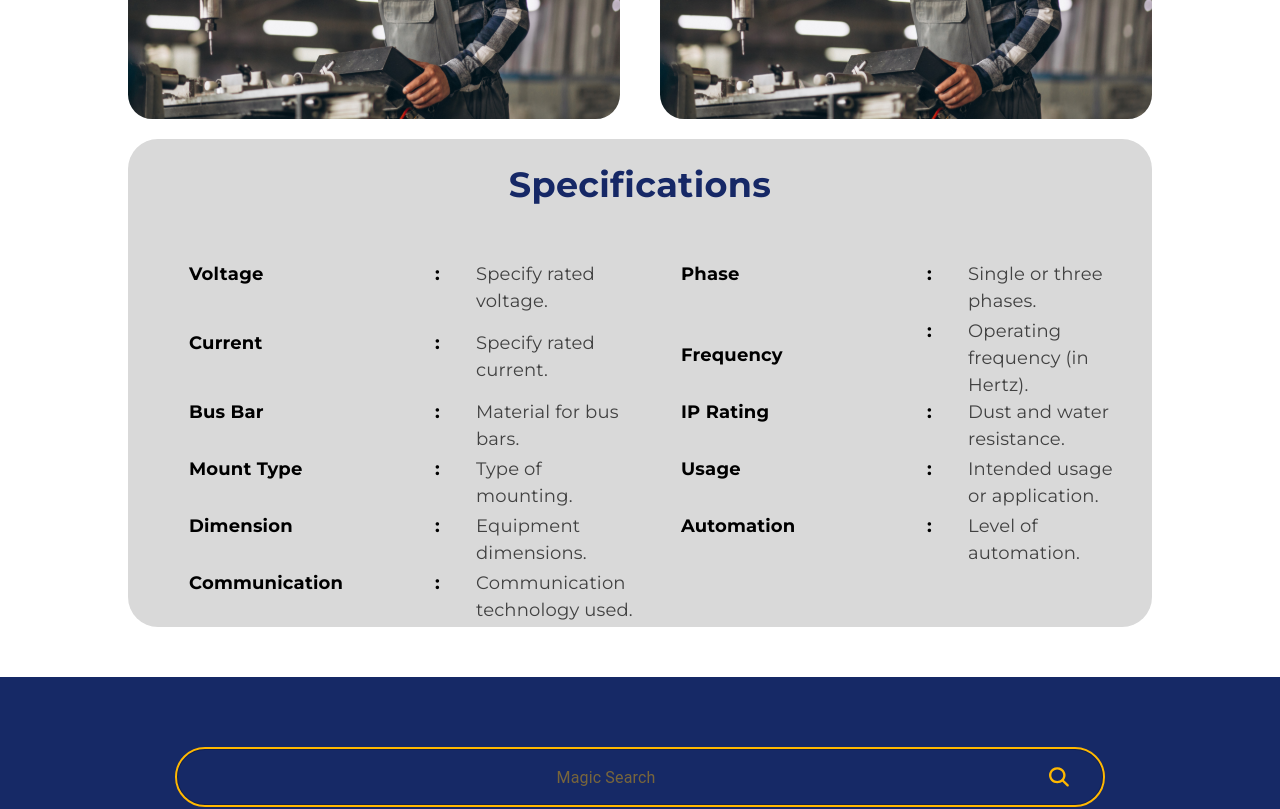
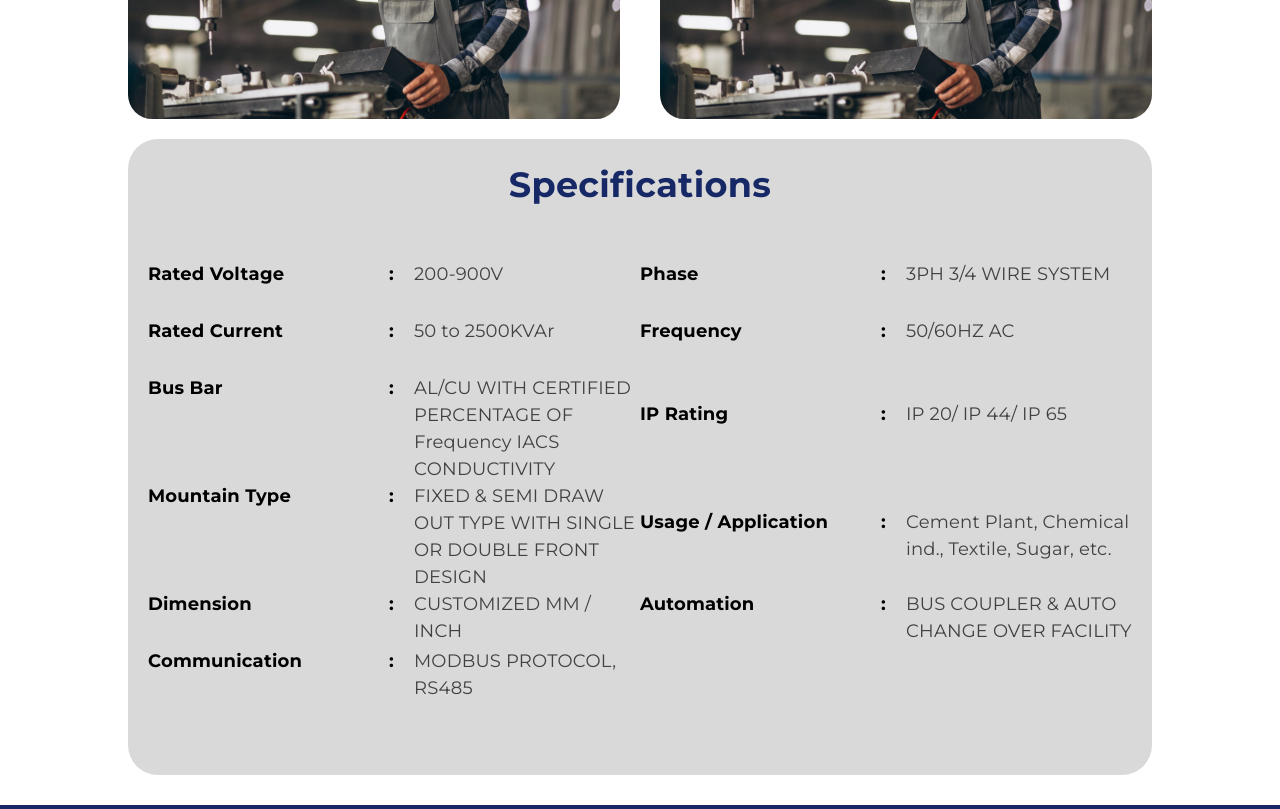
Before and after one commit to Chirag-Jani/tatvamasi-automation, a React (Create React App) app: page /electrical-solution/apfc in a window 1280 px wide. Shown: the part 500-1309 px from the top of the page. Built offline with nearby package versions, Linux system fonts and the light colour scheme.

Commit message:
feat: updated build with data deployed

```diff
--- a/src/components/eletricalsolution/Panel.js
+++ b/src/components/eletricalsolution/Panel.js
@@ -10,9 +10,6 @@ const Panel = () => {
   let { panel } = useParams();
 
   const Specs = PanelList.find((p) => p.path === panel);
-  console.log(Specs);
-
-  console.log(panel);
 
   return (
     <>
@@ -69,10 +66,9 @@ const Panel = () => {
         <Box
           sx={{
             padding: "20px",
-            paddingBottom: "0",
             borderRadius: "30px",
             backgroundColor: "#D9D9D9",
-            marginBottom: "50px",
+            marginBottom: "30px",
           }}
         >
           <Box>
@@ -119,12 +115,15 @@ const Panel = () => {
                       margin: "auto",
                     }}
                   >
+                    {item.label !== null && (
+                      <>
                         <Grid
                           item
-                      xs={5}
+                          xs={6}
                           sx={{
-                        margin: "auto",
                             marginBottom: "30px",
+                            display: "flex",
+                            justifyContent: "space-between",
                           }}
                         >
                           <Typography
@@ -134,16 +133,13 @@ const Panel = () => {
                                 lg: "18px",
                                 m: "18px",
                                 sm: "18px",
-                            xs: "14px",
+                                xs: "12px",
                               },
                               fontFamily: "Montserrat-bold",
                             }}
                           >
                             {item.label}
                           </Typography>
-                    </Grid>
-                    {item.label !== null && (
-                      <Grid item xs={1}>
                           <Typography
                             sx={{
                               fontSize: {
@@ -151,7 +147,7 @@ const Panel = () => {
                                 lg: "18px",
                                 m: "18px",
                                 sm: "18px",
-                              xs: "14px",
+                                xs: "12px",
                               },
                               fontFamily: "Montserrat-bold",
                             }}
@@ -159,8 +155,7 @@ const Panel = () => {
                             :
                           </Typography>
                         </Grid>
-                    )}
-                    <Grid item xs={4}>
+                        <Grid item xs={6}>
                           <Typography
                             sx={{
                               fontSize: {
@@ -168,15 +163,18 @@ const Panel = () => {
                                 lg: "18px",
                                 m: "18px",
                                 sm: "18px",
-                            xs: "14px",
+                                xs: "12px",
                               },
                               fontFamily: "Montserrat",
                               color: "#414141",
+                              paddingLeft: "20px",
                             }}
                           >
                             {item.info}
                           </Typography>
                         </Grid>
+                      </>
+                    )}
                   </Grid>
                 );
               })}
--- a/src/resources/data/data.js
+++ b/src/resources/data/data.js
@@ -22,51 +22,51 @@ export const data = [
       {
         name: "PCC Panel",
         path: "pcc",
-        desc: "Description to be added!",
+        desc: "PCC Description to be added!",
         specs: [
           {
-            label: "Voltage",
-            info: "Specify rated voltage.",
+            label: "Rated Voltage",
+            info: "415V",
           },
           {
             label: "Phase",
-            info: "Single or three phases.",
+            info: "3PH 3/4 WIRE SYSTEM",
           },
           {
-            label: "Current",
-            info: "Specify rated current.",
+            label: "Rated Current",
+            info: "UPTO 6300A, 100KA",
           },
           {
             label: "Frequency",
-            info: "Operating frequency (in Hertz).",
+            info: "50HZ AC",
           },
           {
             label: "Bus Bar",
-            info: "Material for bus bars.",
+            info: "AL/CU WITH CERTIFIED PERCENTAGE OF Frequency IACS CONDUCTIVITY",
           },
           {
             label: "IP Rating",
-            info: "Dust and water resistance.",
+            info: "IP 20/ IP 44/ IP 65",
           },
           {
-            label: "Mount Type",
-            info: "Type of mounting.",
+            label: "Mountain Type",
+            info: "FIXED & SEMI DRAW OUT TYPE WITH SINGLE OR DOUBLE FRONT DESIGN",
           },
           {
-            label: "Usage",
-            info: "Intended usage or application.",
+            label: "Usage / Application",
+            info: "Cement Plant, Chemical ind., Textile, Sugar, etc.",
           },
           {
             label: "Dimension",
-            info: "Equipment dimensions.",
+            info: "CUSTOMIZED MM / INCH",
           },
           {
             label: "Automation",
-            info: "Level of automation.",
+            info: "BUS COUPLER & AUTO CHANGE OVER FACILITY",
           },
           {
             label: "Communication",
-            info: "Communication technology used.",
+            info: "MODBUS PROTOCOL, RS485",
           },
           {
             label: null,
@@ -76,52 +76,52 @@ export const data = [
       },
       {
         name: "MCC Panel",
-        desc: "Description to be added!",
+        desc: "MCC Description to be added!",
         path: "mcc",
         specs: [
           {
-            label: "Voltage",
-            info: "Specify rated voltage.",
+            label: "Rated Voltage",
+            info: "240/415V",
           },
           {
             label: "Phase",
-            info: "Single or three phases.",
+            info: "3PH 3/4 WIRE SYSTEM",
           },
           {
-            label: "Current",
-            info: "Specify rated current.",
+            label: "Rated Current",
+            info: "UPTO 6300A, 100KA",
           },
           {
             label: "Frequency",
-            info: "Operating frequency (in Hertz).",
+            info: "50/60HZ AC",
           },
           {
             label: "Bus Bar",
-            info: "Material for bus bars.",
+            info: "AL/CU WITH CERTIFIED PERCENTAGE OF Frequency IACS CONDUCTIVITY",
           },
           {
             label: "IP Rating",
-            info: "Dust and water resistance.",
+            info: "IP 20/ IP 44/ IP 65",
           },
           {
-            label: "Mount Type",
-            info: "Type of mounting.",
+            label: "Mountain Type",
+            info: "FIXED & SEMI DRAW OUT TYPE WITH SINGLE OR DOUBLE FRONT DESIGN",
           },
           {
-            label: "Usage",
-            info: "Intended usage or application.",
+            label: "Usage / Application",
+            info: "Cement Plant, Chemical ind., Textile, Sugar, etc.",
           },
           {
             label: "Dimension",
-            info: "Equipment dimensions.",
+            info: "CUSTOMIZED MM / INCH",
           },
           {
             label: "Automation",
-            info: "Level of automation.",
+            info: "BUS COUPLER & AUTO CHANGE OVER FACILITY",
           },
           {
             label: "Communication",
-            info: "Communication technology used.",
+            info: "MODBUS PROTOCOL, RS485",
           },
           {
             label: null,
@@ -131,52 +131,52 @@ export const data = [
       },
       {
         name: "APFC Panel",
-        desc: "Description to be added!",
+        desc: "APFC Description to be added!",
         path: "apfc",
         specs: [
           {
-            label: "Voltage",
-            info: "Specify rated voltage.",
+            label: "Rated Voltage",
+            info: "200-900V",
           },
           {
             label: "Phase",
-            info: "Single or three phases.",
+            info: "3PH 3/4 WIRE SYSTEM",
           },
           {
-            label: "Current",
-            info: "Specify rated current.",
+            label: "Rated Current",
+            info: "50 to 2500KVAr",
           },
           {
             label: "Frequency",
-            info: "Operating frequency (in Hertz).",
+            info: "50/60HZ AC",
           },
           {
             label: "Bus Bar",
-            info: "Material for bus bars.",
+            info: "AL/CU WITH CERTIFIED PERCENTAGE OF Frequency IACS CONDUCTIVITY",
           },
           {
             label: "IP Rating",
-            info: "Dust and water resistance.",
+            info: "IP 20/ IP 44/ IP 65",
           },
           {
-            label: "Mount Type",
-            info: "Type of mounting.",
+            label: "Mountain Type",
+            info: "FIXED & SEMI DRAW OUT TYPE WITH SINGLE OR DOUBLE FRONT DESIGN",
           },
           {
-            label: "Usage",
-            info: "Intended usage or application.",
+            label: "Usage / Application",
+            info: "Cement Plant, Chemical ind., Textile, Sugar, etc.",
           },
           {
             label: "Dimension",
-            info: "Equipment dimensions.",
+            info: "CUSTOMIZED MM / INCH",
           },
           {
             label: "Automation",
-            info: "Level of automation.",
+            info: "BUS COUPLER & AUTO CHANGE OVER FACILITY",
           },
           {
             label: "Communication",
-            info: "Communication technology used.",
+            info: "MODBUS PROTOCOL, RS485",
           },
           {
             label: null,
@@ -186,162 +186,154 @@ export const data = [
       },
       {
         name: "VFD Panel",
-        desc: "Description to be added!",
+        desc: "VFD Description to be added!",
         path: "vfd",
         specs: [
           {
-            label: "Voltage",
-            info: "Specify rated voltage.",
+            label: "Rated Voltage",
+            info: "Low Voltage (LV)",
           },
           {
             label: "Phase",
-            info: "Single or three phases.",
+            info: "THREE PHASE",
           },
           {
-            label: "Current",
-            info: "Specify rated current.",
+            label: "Motor Power Range",
+            info: "UPTO 200KW",
           },
           {
             label: "Frequency",
-            info: "Operating frequency (in Hertz).",
+            info: "50/60HZ AC",
           },
           {
             label: "Bus Bar",
-            info: "Material for bus bars.",
+            info: "AL/CU WITH CERTIFIED PERCENTAGE OF Frequency IACS CONDUCTIVITY",
           },
           {
-            label: "IP Rating",
-            info: "Dust and water resistance.",
+            label: "Standard",
+            info: "IEC 60076-6",
           },
           {
-            label: "Mount Type",
-            info: "Type of mounting.",
+            label: "Mountain Type",
+            info: "FIXED & SEMI DRAW OUT TYPE WITH SINGLE OR DOUBLE FRONT DESIGN",
           },
           {
-            label: "Usage",
-            info: "Intended usage or application.",
+            label: "Usage / Application",
+            info: "MOTOR SPEED CONTROL & AUTOMATION",
           },
           {
             label: "Dimension",
-            info: "Equipment dimensions.",
+            info: "CUSTOMIZED MM / INCH",
           },
           {
-            label: "Automation",
-            info: "Level of automation.",
+            label: "VFD Compatibility",
+            info: "COMPATIBLE WITH VARIOUS VFD BRANDS",
+          },
+          {
+            label: "Device Integration",
+            info: "MOTORS, SENSORS, PLC",
           },
           {
             label: "Communication",
-            info: "Communication technology used.",
-          },
-          {
-            label: null,
-            info: null,
+            info: "ETHERNET, PROFIBUS, MOBUS, etc.",
           },
         ],
       },
       {
         name: "Soft Starter Panel",
-        desc: "Description to be added!",
+        desc: "Soft Description to be added!",
         path: "soft-starter",
         specs: [
           {
-            label: "Voltage",
-            info: "Specify rated voltage.",
+            label: "Rated Voltage",
+            info: "Low Voltage (LV)",
           },
           {
             label: "Phase",
-            info: "Single or three phases.",
+            info: "THREE PHASE",
           },
           {
-            label: "Current",
-            info: "Specify rated current.",
+            label: "Motor Power Range",
+            info: "0.37kw to 900kw",
           },
           {
             label: "Frequency",
-            info: "Operating frequency (in Hertz).",
+            info: "50/60HZ AC",
           },
           {
             label: "Bus Bar",
-            info: "Material for bus bars.",
+            info: "AL/CU WITH CERTIFIED PERCENTAGE OF Frequency IACS CONDUCTIVITY",
           },
           {
-            label: "IP Rating",
-            info: "Dust and water resistance.",
+            label: "Standard",
+            info: "IEC 60047-4-4",
           },
           {
-            label: "Mount Type",
-            info: "Type of mounting.",
+            label: "Mountain Type",
+            info: "FIXED & SEMI DRAW OUT TYPE WITH SINGLE OR DOUBLE FRONT DESIGN",
           },
           {
-            label: "Usage",
-            info: "Intended usage or application.",
+            label: "Usage / Application",
+            info: "MOTOR SPEED CONTROL & AUTOMATION",
           },
           {
             label: "Dimension",
-            info: "Equipment dimensions.",
-          },
-          {
-            label: "Automation",
-            info: "Level of automation.",
+            info: "CUSTOMIZED MM / INCH",
           },
           {
             label: "Communication",
-            info: "Communication technology used.",
-          },
-          {
-            label: null,
-            info: null,
+            info: "ETHERNET, PROFIBUS, MOBUS, etc.",
           },
         ],
       },
       {
         name: "Draw-out Panel",
-        desc: "Description to be added!",
+        desc: "Draw Description to be added!",
         path: "draw-out",
         specs: [
           {
-            label: "Voltage",
-            info: "Specify rated voltage.",
+            label: "Rated Voltage",
+            info: "Low Voltage (LV)",
           },
           {
             label: "Phase",
-            info: "Single or three phases.",
+            info: "THREE PHASE",
           },
           {
-            label: "Current",
-            info: "Specify rated current.",
+            label: "Motor Power Range",
+            info: "0.37kw to 900kw",
           },
           {
             label: "Frequency",
-            info: "Operating frequency (in Hertz).",
+            info: "50/60HZ AC",
           },
           {
             label: "Bus Bar",
-            info: "Material for bus bars.",
+            info: "AL/CU WITH CERTIFIED PERCENTAGE OF Frequency IACS CONDUCTIVITY",
           },
           {
-            label: "IP Rating",
-            info: "Dust and water resistance.",
+            label: "Standard",
+            info: "IEC 60076-6",
           },
           {
-            label: "Mount Type",
-            info: "Type of mounting.",
+            label: "Mountain Type",
+            info: "FIXED & SEMI DRAW OUT TYPE WITH SINGLE OR DOUBLE FRONT DESIGN",
           },
           {
-            label: "Usage",
-            info: "Intended usage or application.",
+            label: "Usage / Application",
+            info: "ELECTRICAL DISTRIBUTION & CONTROL",
           },
           {
-            label: "Dimension",
-            info: "Equipment dimensions.",
-          },
-          {
-            label: "Automation",
-            info: "Level of automation.",
+            label: "Incoming / Outgoing",
+            info: "DRAWOUT DESIGN (INCOMING & OUTGOING)",
           },
           {
             label: "Communication",
-            info: "Communication technology used.",
+            info: "ETHERNET, PROFIBUS, MOBUS, etc.",
+          },
+          {
+            label: "Remote Monitoring",
+            info: "INTUTIVE AND USER-FRIENDLY",
           },
           {
             label: null,
@@ -351,52 +343,52 @@ export const data = [
       },
       {
         name: "Type Tested Panel",
-        desc: "Description to be added!",
+        desc: "Type Description to be added!",
         path: "type-tested",
         specs: [
           {
-            label: "Voltage",
-            info: "Specify rated voltage.",
+            label: "Rated Voltage",
+            info: "Low Voltage (LV)",
           },
           {
             label: "Phase",
-            info: "Single or three phases.",
+            info: "THREE PHASE",
           },
           {
-            label: "Current",
-            info: "Specify rated current.",
+            label: "Motor Power Range",
+            info: "0.37kw to 900kw",
           },
           {
             label: "Frequency",
-            info: "Operating frequency (in Hertz).",
+            info: "50/60HZ AC",
           },
           {
             label: "Bus Bar",
-            info: "Material for bus bars.",
+            info: "AL/CU WITH CERTIFIED PERCENTAGE OF Frequency IACS CONDUCTIVITY",
           },
           {
-            label: "IP Rating",
-            info: "Dust and water resistance.",
+            label: "Standard",
+            info: "IEC 60947-4-4",
           },
           {
-            label: "Mount Type",
-            info: "Type of mounting.",
+            label: "Mountain Type",
+            info: "FIXED & SEMI DRAW OUT TYPE WITH SINGLE OR DOUBLE FRONT DESIGN",
           },
           {
-            label: "Usage",
-            info: "Intended usage or application.",
+            label: "Usage / Application",
+            info: "MOTOR CONTROL & AUTOMATION",
           },
           {
             label: "Dimension",
-            info: "Equipment dimensions.",
-          },
-          {
-            label: "Automation",
-            info: "Level of automation.",
+            info: "CUSTOMIZED MM / INCH",
           },
           {
             label: "Communication",
-            info: "Communication technology used.",
+            info: "ETHERNET, PROFIBUS, MOBUS, etc.",
+          },
+          {
+            label: "Device Integration",
+            info: "VFD, SOFT STARTERS, PLC, HMI",
           },
           {
             label: null,
@@ -406,52 +398,52 @@ export const data = [
       },
       {
         name: "IMCC Panel",
-        desc: "Description to be added!",
+        desc: "IMCC Description to be added!",
         path: "imcc",
         specs: [
           {
-            label: "Voltage",
-            info: "Specify rated voltage.",
+            label: "Rated Voltage",
+            info: "Low Voltage (LV)",
           },
           {
             label: "Phase",
-            info: "Single or three phases.",
+            info: "THREE PHASE",
           },
           {
-            label: "Current",
-            info: "Specify rated current.",
+            label: "Motor Power Range",
+            info: "0.37kw to 900kw",
           },
           {
             label: "Frequency",
-            info: "Operating frequency (in Hertz).",
+            info: "50/60HZ AC",
           },
           {
             label: "Bus Bar",
-            info: "Material for bus bars.",
+            info: "AL/CU WITH CERTIFIED PERCENTAGE OF Frequency IACS CONDUCTIVITY",
           },
           {
-            label: "IP Rating",
-            info: "Dust and water resistance.",
+            label: "Standard",
+            info: "IEC 60947-4-4",
           },
           {
-            label: "Mount Type",
-            info: "Type of mounting.",
+            label: "Mountain Type",
+            info: "FIXED & SEMI DRAW OUT TYPE WITH SINGLE OR DOUBLE FRONT DESIGN",
           },
           {
-            label: "Usage",
-            info: "Intended usage or application.",
+            label: "Usage / Application",
+            info: "MOTOR CONTROL & AUTOMATION",
           },
           {
             label: "Dimension",
-            info: "Equipment dimensions.",
-          },
-          {
-            label: "Automation",
-            info: "Level of automation.",
+            info: "CUSTOMIZED MM / INCH",
           },
           {
             label: "Communication",
-            info: "Communication technology used.",
+            info: "ETHERNET, PROFIBUS, MOBUS, etc.",
+          },
+          {
+            label: "Device Integration",
+            info: "VFD, SOFT STARTERS, PLC, HMI",
           },
           {
             label: null,
@@ -461,52 +453,52 @@ export const data = [
       },
       {
         name: "Junction Box & PDBC",
-        desc: "Description to be added!",
+        desc: "Junction Description to be added!",
         path: "junction-box-pdbc",
         specs: [
           {
-            label: "Voltage",
-            info: "Specify rated voltage.",
+            label: "Rated Voltage",
+            info: "Low Voltage (LV)",
           },
           {
             label: "Phase",
-            info: "Single or three phases.",
+            info: "THREE PHASE",
           },
           {
-            label: "Current",
-            info: "Specify rated current.",
+            label: "Motor Power Range",
+            info: "0.37kw to 900kw",
           },
           {
             label: "Frequency",
-            info: "Operating frequency (in Hertz).",
+            info: "50/60HZ AC",
           },
           {
             label: "Bus Bar",
-            info: "Material for bus bars.",
+            info: "AL/CU WITH CERTIFIED PERCENTAGE OF Frequency IACS CONDUCTIVITY",
           },
           {
-            label: "IP Rating",
-            info: "Dust and water resistance.",
+            label: "Standard",
+            info: "IEC 60947-4-4",
           },
           {
-            label: "Mount Type",
-            info: "Type of mounting.",
+            label: "Mountain Type",
+            info: "FIXED & SEMI DRAW OUT TYPE WITH SINGLE OR DOUBLE FRONT DESIGN",
           },
           {
-            label: "Usage",
-            info: "Intended usage or application.",
+            label: "Usage / Application",
+            info: "MOTOR CONTROL & AUTOMATION",
           },
           {
             label: "Dimension",
-            info: "Equipment dimensions.",
-          },
-          {
-            label: "Automation",
-            info: "Level of automation.",
+            info: "CUSTOMIZED MM / INCH",
           },
           {
             label: "Communication",
-            info: "Communication technology used.",
+            info: "ETHERNET, PROFIBUS, MOBUS, etc.",
+          },
+          {
+            label: "Device Integration",
+            info: "VFD, SOFT STARTERS, PLC, HMI",
           },
           {
             label: null,
```
Lines whose indentation alone changed are shown as unchanged.
